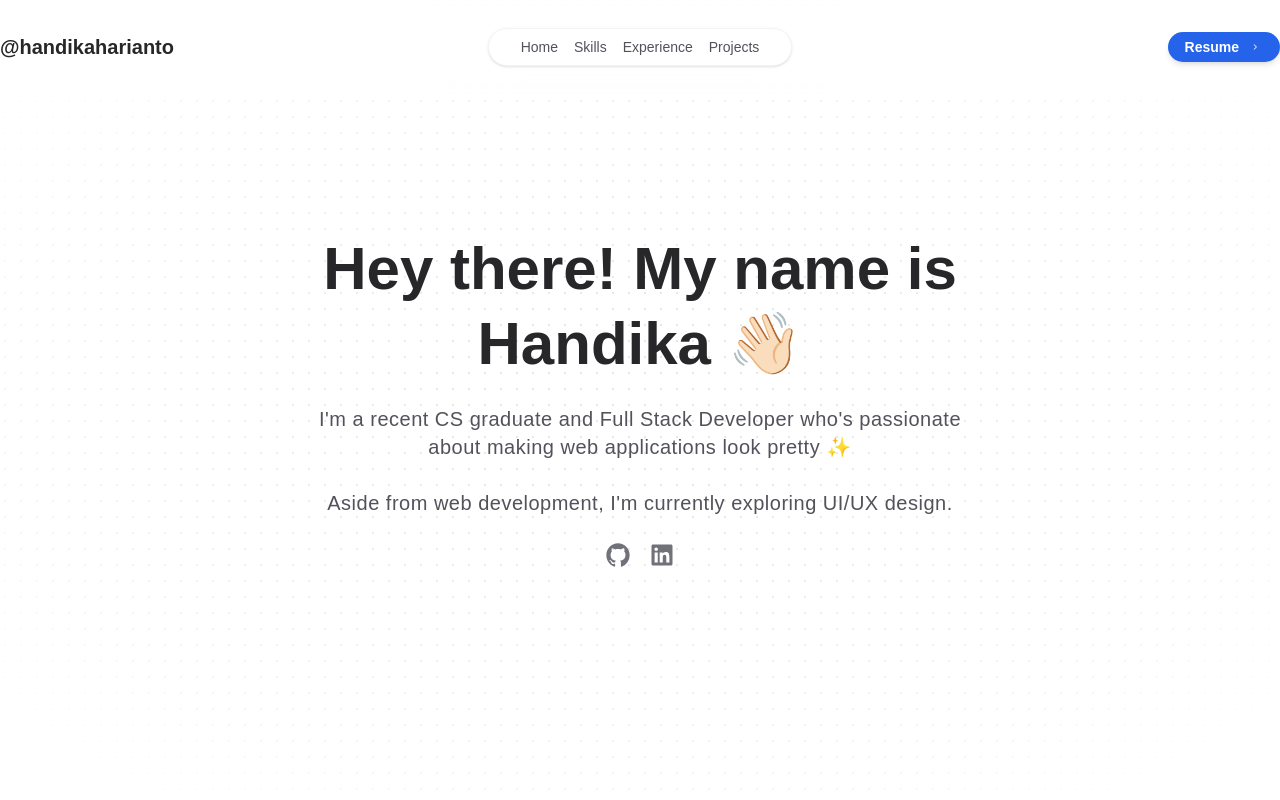
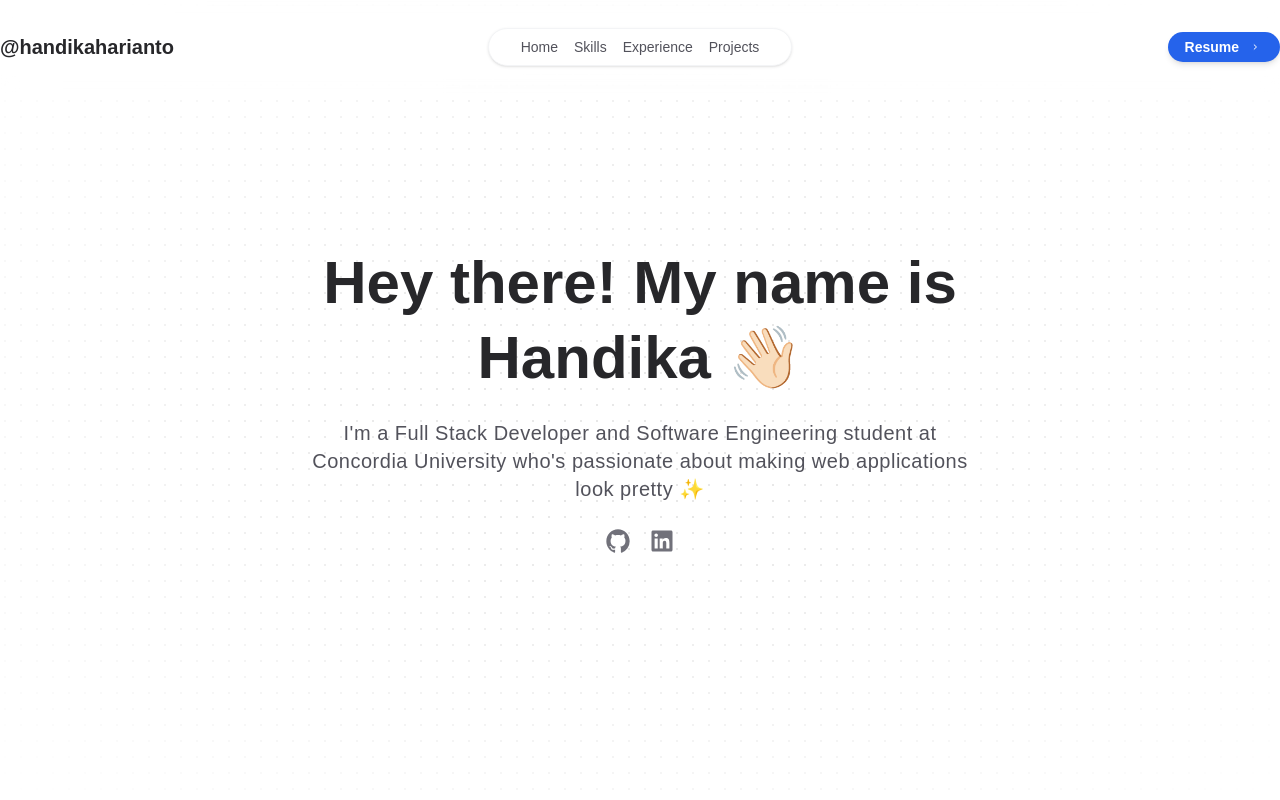
Before and after one commit to handikaharianto/portolio-website-v3, a Next.js app: page / in a window 1280 px wide. Shown: the top 800 px of the page. Built offline with nearby package versions, Linux system fonts and the light colour scheme; a web font is replaced by a local one.

Commit message:
chore: update resume, projects, and description

```diff
--- a/app/_components/hero.tsx
+++ b/app/_components/hero.tsx
@@ -11,12 +11,8 @@ export default function Hero() {
               Hey there! My name is Handika 👋🏻
             </h1>
             <p className="text-lg leading-relaxed tracking-wide text-zinc-600 md:text-xl">
-              I&apos;m a recent CS graduate and Full Stack Developer who&apos;s
+              I&apos;m a Full Stack Developer and Software Engineering student at Concordia University who&apos;s
               passionate about making web applications look pretty ✨
-              <br />
-              <br />
-              Aside from web development, I&apos;m currently exploring UI/UX
-              design.
             </p>
           </div>
           <div className="mx-auto flex items-center gap-x-4">
--- a/app/_data/projects.ts
+++ b/app/_data/projects.ts
@@ -22,6 +22,7 @@ export const projects: Project[] = [
       "Mapbox",
     ],
     gitHubUrl: "https://github.com/handikaharianto/foodly",
+    websiteUrl: "https://foodly-app.onrender.com/"
   },
   {
     title: "URL Shortener",
@@ -35,6 +36,7 @@ export const projects: Project[] = [
       "Tailwind CSS",
     ],
     gitHubUrl: "https://github.com/handikaharianto/url-shortener",
+    websiteUrl: "https://url-shortener-pi-three.vercel.app/"
   },
   {
     title: "Budgeting App",
```
Also changed, not shown: 1 other file (tests, documents, lock files or other folders).
